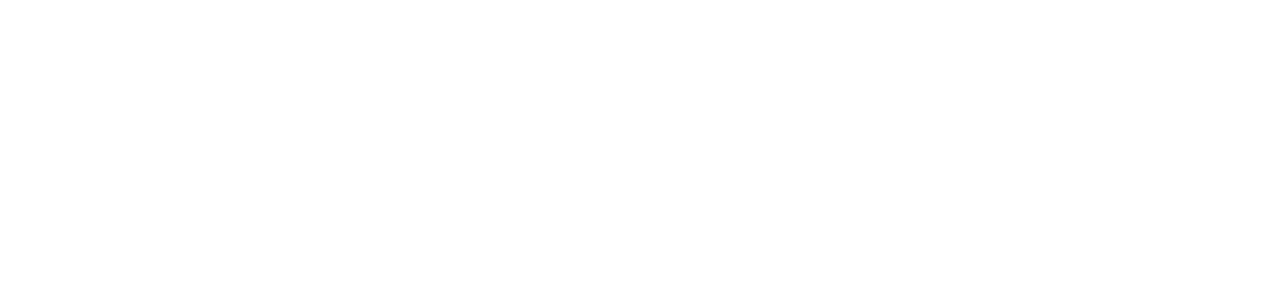
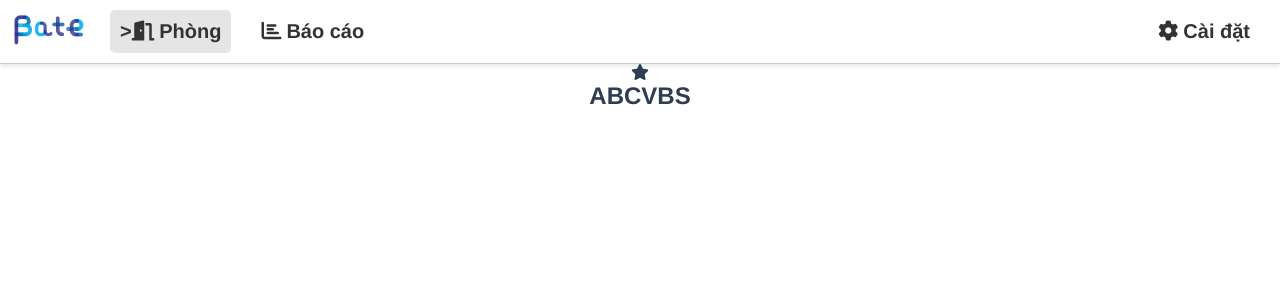
Before and after one commit to Vtthuonggg/hotel_manager, a Vue app: page /dashboard/listroom in a window 1280 px wide. Shown: the top 300 px of the page. Built offline with nearby package versions, Linux system fonts and the light colour scheme.

Commit message:
them drop down setting

```diff
--- a/src/components/login_page.vue
+++ b/src/components/login_page.vue
@@ -18,7 +18,7 @@
       </form>
     </div>
     <div class="register-link">
-      <router-link to="/register">Đăng ký tàiiiii khoản</router-link>
+      <router-link to="/register">Đăng ký tài khoản</router-link>
     </div>
   </div>
 </template>
@@ -39,7 +39,7 @@ export default {
 
       // try {
       //   await login(this.username, this.password);
-      //   this.$toast.success("Đăng nhập thành công");
+      this.$toast.success("Đăng nhập thành công");
       // } catch (error) {
       //   this.$toast.error(error.toString());
       // }
--- a/src/components/navbar_page.vue
+++ b/src/components/navbar_page.vue
@@ -5,13 +5,52 @@
         <img src="../assets/logo.png" alt="Vue logo" class="logo" />
       </li>
       <li class="navbar-item">
-        <router-link to="/listroom"><i class="fas fa-door-open"></i><span class="bold-text"></span>Phòng</router-link>
+        <router-link
+          to="/dashboard/listroom"
+          active-class="active-link"
+          exact-active-class="exact-active-link"
+        >
+          ><i class="fas fa-door-open"></i
+          ><span class="bold-text"></span>Phòng</router-link
+        >
       </li>
       <li class="navbar-item">
-        <router-link to="/reports"> <i class="fas fa-chart-bar"></i><span class="bold-text"></span>Báo cáo</router-link>
+        <router-link
+          to="/dashboard/report"
+          active-class="active-link"
+          exact-active-class="exact-active-link"
+        >
+          <i class="fas fa-chart-bar"></i><span class="bold-text"></span>Báo
+          cáo</router-link
+        >
       </li>
-      <li class="navbar-item1">
-        <router-link to="/settings"><i class="fas fa-cog"></i><span class="bold-text"></span>Cài đặt</router-link>
+      <li
+        class="navbar-item1 dropdown"
+        @mouseover="showDropdown"
+        @mouseleave="hideDropdown"
+      >
+        <a href="#" class="dropdown-toggle">
+          <i class="fas fa-cog"></i>
+          <span class="bold-text">Cài đặt</span>
+        </a>
+        <ul class="dropdown-menu" v-if="dropdownVisible">
+          <li>
+            <router-link to="/settings/info">
+              <i class="fa-solid fa-hotel"></i>Cài đặt thông tin</router-link
+            >
+          </li>
+          <li>
+            <router-link to="/settings/room-pricing"
+              ><i class="fa-solid fa-coins"></i>Cài đặt giá phòng</router-link
+            >
+          </li>
+          <li class="logout-item">
+            <router-link to="/login"
+              ><i class="fa-solid fa-right-from-bracket"></i>Đăng
+              xuất</router-link
+            >
+          </li>
+        </ul>
       </li>
     </ul>
   </nav>
@@ -20,6 +59,19 @@
 <script>
 export default {
   name: "AppNavbar",
+  data() {
+    return {
+      dropdownVisible: false,
+    };
+  },
+  methods: {
+    showDropdown() {
+      this.dropdownVisible = true;
+    },
+    hideDropdown() {
+      this.dropdownVisible = false;
+    },
+  },
 };
 </script>
 
@@ -52,7 +104,7 @@ export default {
   border-radius: 5px;
   transition: box-shadow 0.3s ease;
   font-weight: bold;
-  font-size: 25px;
+  font-size: 20px;
 }
 .navbar-item1 a {
   color: #333;
@@ -62,7 +114,7 @@ export default {
   border-radius: 5px;
   transition: box-shadow 0.3s ease;
   font-weight: bold;
-  font-size: 25px;
+  font-size: 20px;
 }
 .navbar-item1 {
   margin-left: auto;
@@ -87,10 +139,61 @@ export default {
   margin-left: 10px;
   width: 100px;
   height: auto;
+  padding-right: 20px;
 }
 i {
   margin-right: 5px;
-  font-size: 22px;
+  font-size: 20px;
+}
+.active-link {
+  background-color: rgba(0, 0, 0, 0.1);
+  color: white;
 }
 
+.exact-active-link {
+  background-color: rgba(0, 0, 0, 0.1);
+  color: white;
+}
+.logout-item a {
+  color: red !important;
+}
+.dropdown {
+  position: relative;
+}
+
+.dropdown-menu {
+  width: 300px;
+  display: none;
+  position: absolute;
+  top: 100%;
+  right: 0;
+  background-color: white;
+  box-shadow: 0 2px 4px rgba(0, 0, 0, 0.1);
+  list-style: none;
+  padding: 10px 0;
+  margin: 0;
+  border: 1px solid #ccc;
+  border-radius: 4px;
+  z-index: 1000;
+  text-align: left;
+}
+
+.dropdown-menu li {
+  padding: 10px 20px;
+}
+
+.dropdown-menu li a {
+  text-decoration: none;
+  color: #333;
+  font-size: 15px;
+  display: block;
+}
+
+.dropdown-menu li a:hover {
+  background-color: #f0f0f0;
+}
+
+.dropdown:hover .dropdown-menu {
+  display: block;
+}
 </style>
--- /dev/null
+++ b/src/components/report/report_page.vue
@@ -0,0 +1,16 @@
+<template>
+  <div>
+    <i class="fas fa-star"></i>
+    <h2>REPORT</h2>
+  </div>
+</template>
+
+<script>
+export default {
+  name: "ReportPage",
+};
+</script>
+
+<style scoped>
+/* Thêm CSS tùy chỉnh ở đây nếu cần */
+</style>
--- a/src/router/index.js
+++ b/src/router/index.js
@@ -3,12 +3,13 @@ import Router from "vue-router";
 import LoginPage from "../components/login_page.vue";
 import RegisterPage from "../components/register_page.vue";
 import DashboardPage from "../components/dashboard_page.vue";
-import Navbar from "../components/navbar_page.vue";
+// import Navbar from "../components/navbar_page.vue";
 import Room from "../components/room/list_room_page.vue";
+import Report from "../components/report/report_page.vue";
 Vue.use(Router);
 
 const routes = [
-  { path: "/", redirect: "/navbar" },
+  { path: "/", redirect: "/login" },
   {
     path: "/login",
     name: "Login",
@@ -21,18 +22,23 @@ const routes = [
   },
   {
     path: "/dashboard",
-    name: "Dashboard",
     component: DashboardPage,
-  },
-  {
-    path: "/navbar",
-    name: "Navbar",
-    component: Navbar,
-  },
-  {
-    path: "/listroom",
-    name: "Room",
-    component: Room,
+    children: [
+      {
+        path: "",
+        redirect: "listroom",
+      },
+      {
+        path: "listroom",
+        name: "ListRoom",
+        component: Room,
+      },
+      {
+        path: "report",
+        name: "Reports",
+        component: Report,
+      },
+    ],
   },
 ];
 
```
